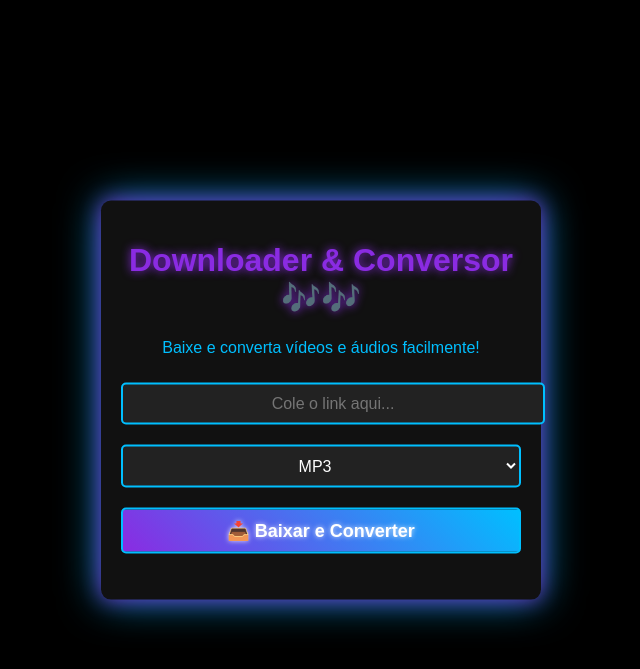
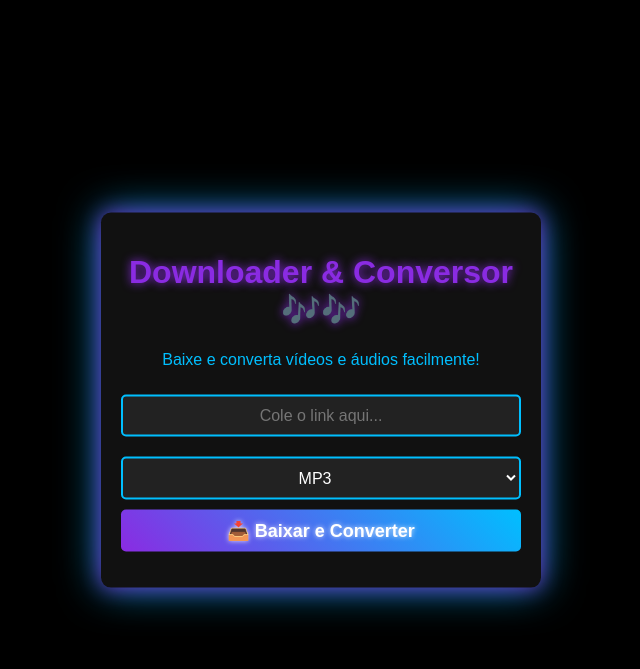
Before and after one commit to blackoutt444/conversor-de-audio, a Flask app: page / in a window 1280 px wide. Shown: the top 669 px of the page, without its empty margins (319-959 px from the left). Run offline with Flask 3, Linux system fonts and the light colour scheme.

Commit message:
style: ajusta tamanho do input e visual neon do frontend

```diff
--- a/templates/index.html
+++ b/templates/index.html
@@ -3,10 +3,8 @@
 <head>
     <meta charset="UTF-8">
     <meta name="viewport" content="width=device-width, initial-scale=1.0">
-    <link rel="icon" type="image/png" href="{{ url_for('static', filename='favicon.png') }}">
-    <title>Downloader & Conversor </title>
+    <title>Downloader & Conversor</title>
     <style>
-        /* Fundo preto e fontes */
         body {
             font-family: Arial, sans-serif;
             background-color: #000;
@@ -15,51 +13,58 @@
             padding: 20px;
         }
 
-        /* Centralizar o container na tela */
         .container {
             max-width: 400px;
             background: #111;
             padding: 20px;
             border-radius: 10px;
             box-shadow: 0 0 20px rgba(138, 43, 226, 0.8), 0 0 40px rgba(0, 191, 255, 0.8);
-
-    /* Novas propriedades para centralizar */
             position: absolute;
             top: 50%;
             left: 50%;
             transform: translate(-50%, -50%);
         }
 
+        h1 {
+            color: #8a2be2;
+            text-shadow: 0 0 10px #8a2be2;
+        }
 
-        /* Estilos para os inputs e botões */
-        input, select, button {
+        p {
+            color: #00bfff;
+        }
+
+        input[type="text"], select {
             width: 100%;
-            margin: 10px 0;
             padding: 10px;
+            font-size: 16px;
             border: 2px solid #00bfff;
             border-radius: 5px;
             background: #222;
             color: white;
-            font-size: 16px;
+            box-sizing: border-box;
+            margin: 10px 0;
+            outline: none;
             text-align: center;
-            outline: none;
         }
 
-        /* Efeito neon nos inputs ao focar */
-        input:focus, select:focus {
+        input[type="text"]:focus, select:focus {
             border-color: #8a2be2;
             box-shadow: 0 0 10px #8a2be2;
         }
 
-        /* Botão estilizado com efeito neon */
         button {
+            width: 100%;
             background: linear-gradient(45deg, #8a2be2, #00bfff);
             color: white;
             font-size: 18px;
             font-weight: bold;
+            padding: 10px;
+            border: none;
+            border-radius: 5px;
             cursor: pointer;
+            text-shadow: 0 0 5px rgba(255, 255, 255, 0.8);
             transition: 0.3s;
-            text-shadow: 0 0 5px rgba(255, 255, 255, 0.8);
         }
 
         button:hover {
@@ -67,7 +72,6 @@
             transform: scale(1.05);
         }
 
-        /* Mensagem de status */
         #status {
             margin-top: 15px;
             font-weight: bold;
@@ -78,8 +82,8 @@
 </head>
 <body>
     <div class="container">
-        <h1 style="color: #8a2be2; text-shadow: 0 0 10px #8a2be2;">Downloader & Conversor 🎶🎶</h1>
-        <p style="color: #00bfff;">Baixe e converta vídeos e áudios facilmente!</p>
+        <h1>Downloader & Conversor 🎶🎶</h1>
+        <p>Baixe e converta vídeos e áudios facilmente!</p>
 
         <input type="text" id="url" placeholder="Cole o link aqui..." />
 
```
Lines whose indentation alone changed are shown as unchanged.
